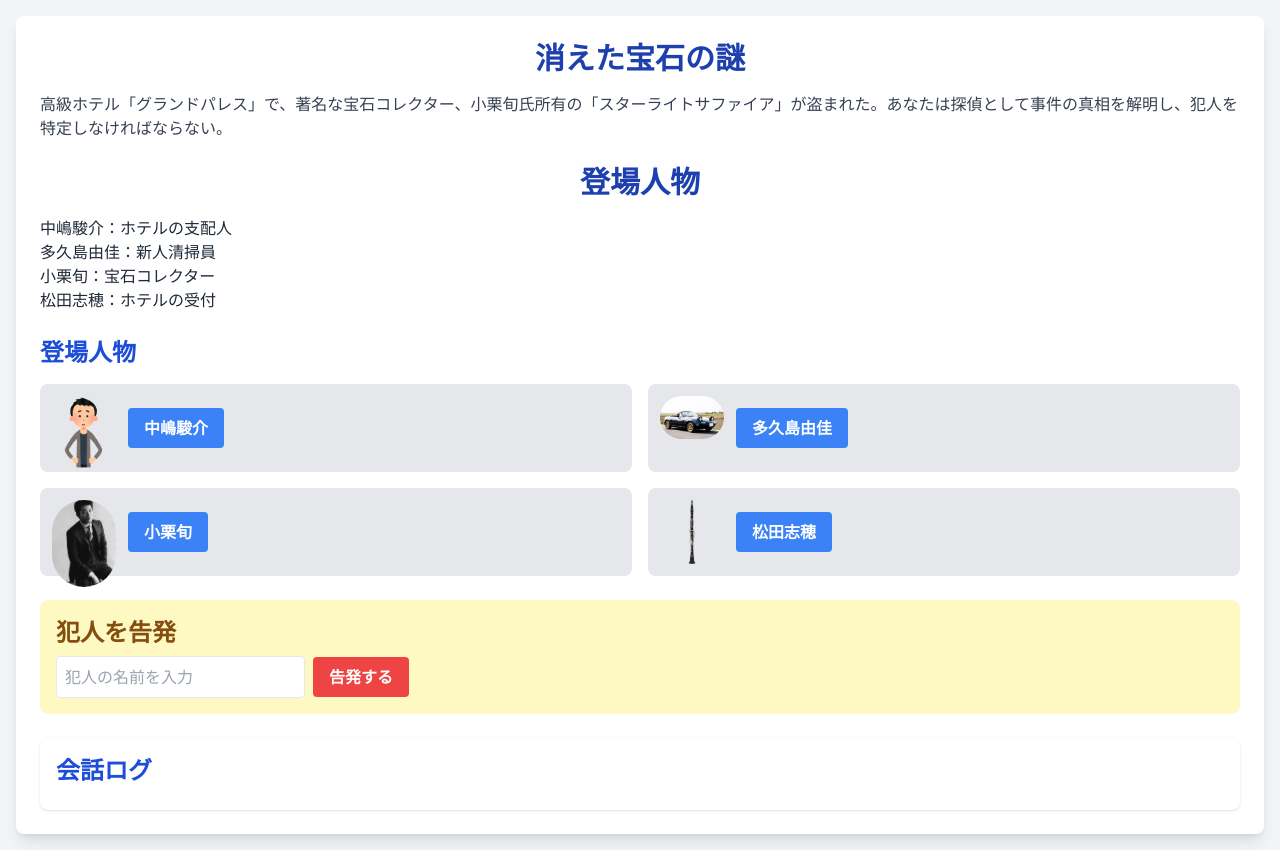
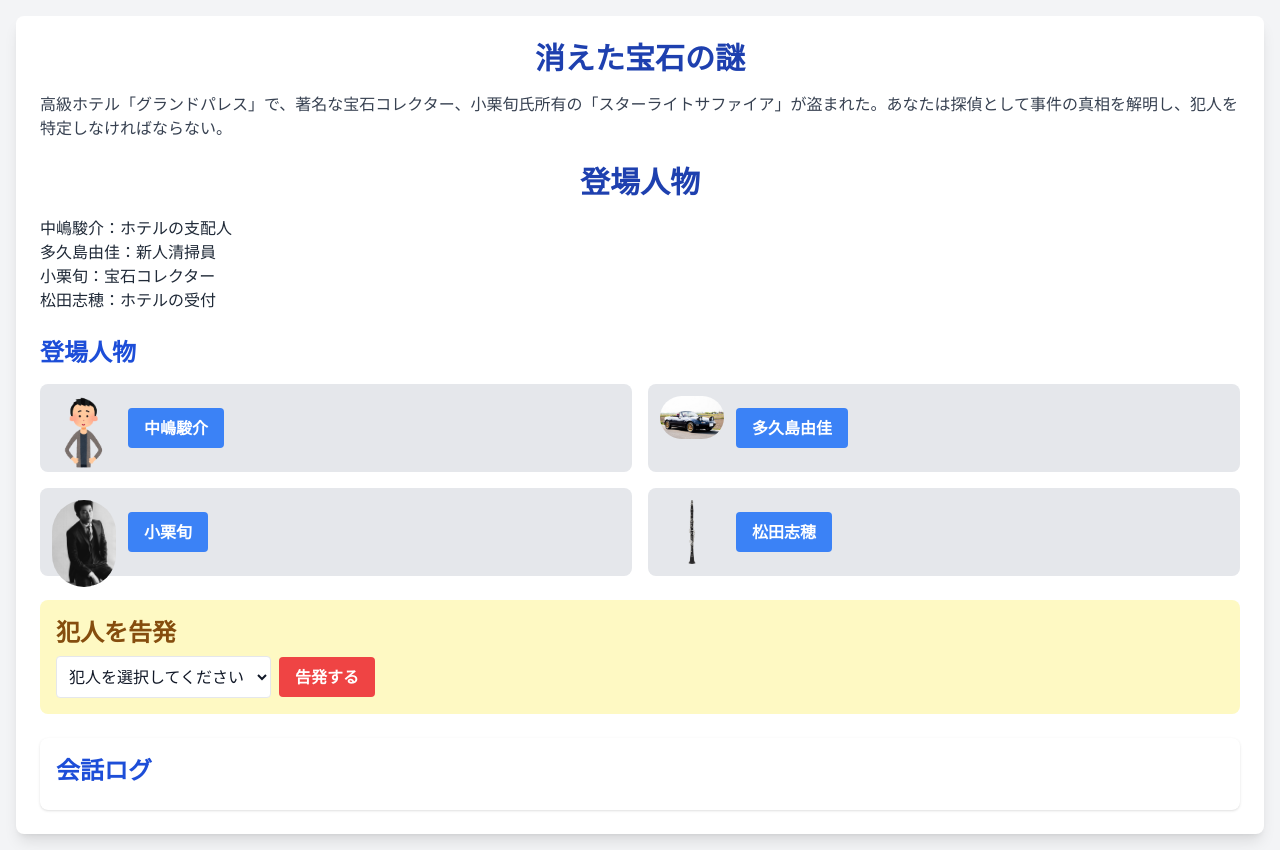
Before and after one commit to bayuTiger/mystery-game, a Next.js app: page /game in a window 1280 px wide. Built offline with nearby package versions, Linux system fonts and the light colour scheme.

Commit message:
犯人を選択式にする

```diff
--- a/pages/game.tsx
+++ b/pages/game.tsx
@@ -17,7 +17,7 @@ import { resetGameState } from "../utils/gameState";
 const Game: React.FC = () => {
   const [gameState, setGameState] = useRecoilState(gameStateAtom);
   const [selectedNPC, setSelectedNPC] = useState<NPC | null>(null);
-  const [accusedNPCName, setAccusedNPCName] = useState("");
+  const [accusedNPC, setAccusedNPC] = useState("");
   const [showScenario, setShowScenario] = useState(false);
   const router = useRouter();
 
@@ -82,10 +82,10 @@ const Game: React.FC = () => {
   };
 
   const handleAccuse = () => {
-    if (!accusedNPCName.trim()) {
+    if (!accusedNPC.trim()) {
       setGameState((prev) => ({
         ...prev,
-        error: "犯人の名前を入力してください。",
+        error: "犯人の名前を選択してください。",
       }));
       return;
     }
@@ -98,8 +98,9 @@ const Game: React.FC = () => {
 
     // Simulating API call delay
     setTimeout(() => {
+
       const isCorrect =
-        accusedNPCName.toLowerCase() === scenario.culprit.toLowerCase();
+        accusedNPC.toLowerCase() === scenario.culprit.toLowerCase();
       const score = calculateScore(isCorrect, gameState.conversationCount);
       setGameState((prev) => ({
         ...prev,
@@ -110,6 +111,7 @@ const Game: React.FC = () => {
       }));
     }, 1000);
   };
+
 
   const handleSave = () => {
     setGameState((prev) => ({
@@ -210,15 +212,18 @@ const Game: React.FC = () => {
           <h2 className="text-2xl font-semibold mb-2 text-yellow-800">
             犯人を告発
           </h2>
-          <input
-            id="accused-npc"
-            type="text"
-            value={accusedNPCName}
-            onChange={(e) => setAccusedNPCName(e.target.value)}
-            placeholder="犯人の名前を入力"
+          <select
+            value={accusedNPC}
+            onChange={(e) => setAccusedNPC(e.target.value)}
             className="border p-2 mr-2 rounded w-full sm:w-auto mb-2 sm:mb-0 text-gray-900 bg-white"
-            aria-label="犯人の名前"
-          />
+          >
+            <option value="">犯人を選択してください</option>
+            {scenario.npcs.map((npc) => (
+              <option key={npc.id} value={npc.name}>
+                {npc.name}
+              </option>
+            ))}
+          </select>
           <button
             onClick={handleAccuse}
             className="bg-red-500 hover:bg-red-700 text-white font-bold py-2 px-4 rounded transition duration-300 w-full sm:w-auto"
```
